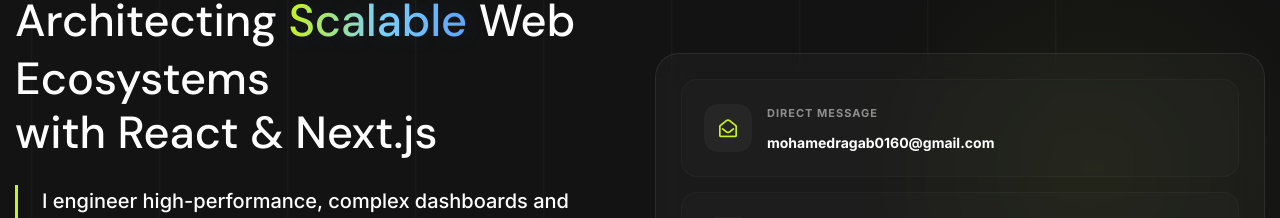
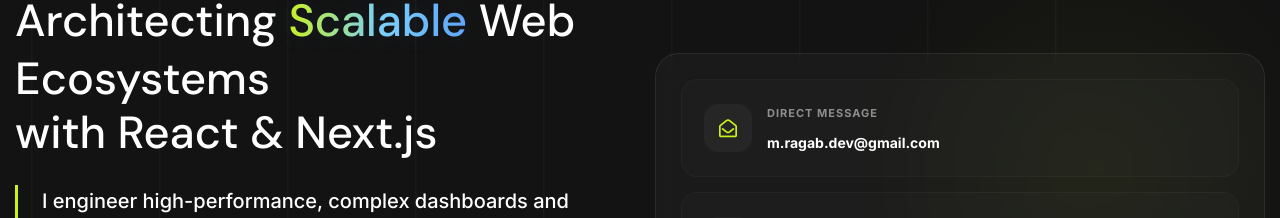
Before and after one commit to Mo7amed-ragab/Portfolio, a Next.js app: page / in a window 1280 px wide. Shown: the part 1040-1258 px from the top of the page. Built offline with nearby package versions, Linux system fonts and the light colour scheme.

Commit message:
chore: update contact email address in README and About component

```diff
--- a/components/About.js
+++ b/components/About.js
@@ -120,8 +120,8 @@
                     {[
                       {
                         label: "Direct Message",
-                        val: "mohamedragab0160@gmail.com",
-                        link: "mailto:mohamedragab0160@gmail.com",
+                        val: "m.ragab.dev@gmail.com",
+                        link: "mailto:m.ragab.dev@gmail.com",
                         icon: "far fa-envelope-open",
                       },
 
```
Also changed, not shown: 1 other file (tests, documents, lock files or other folders).
